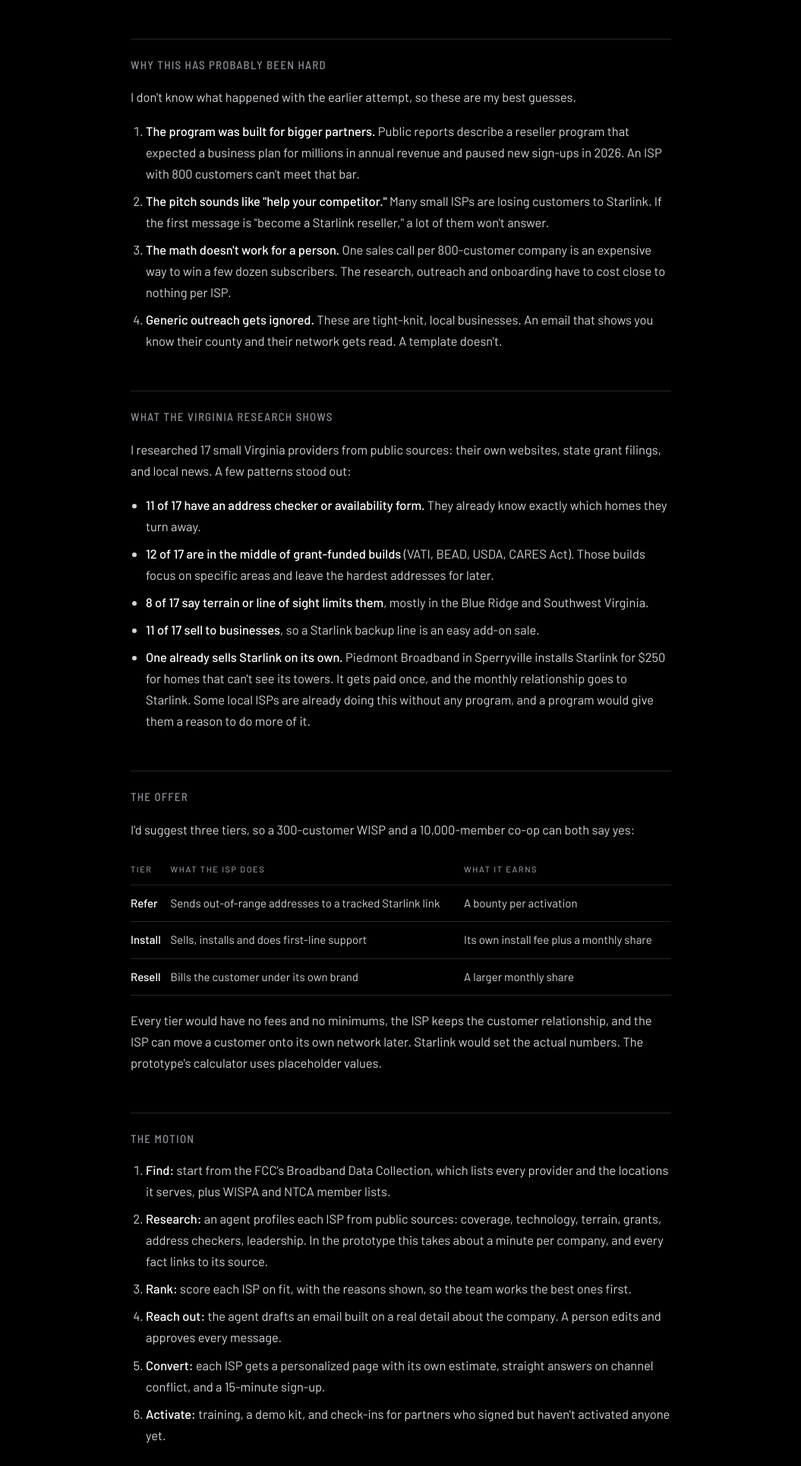
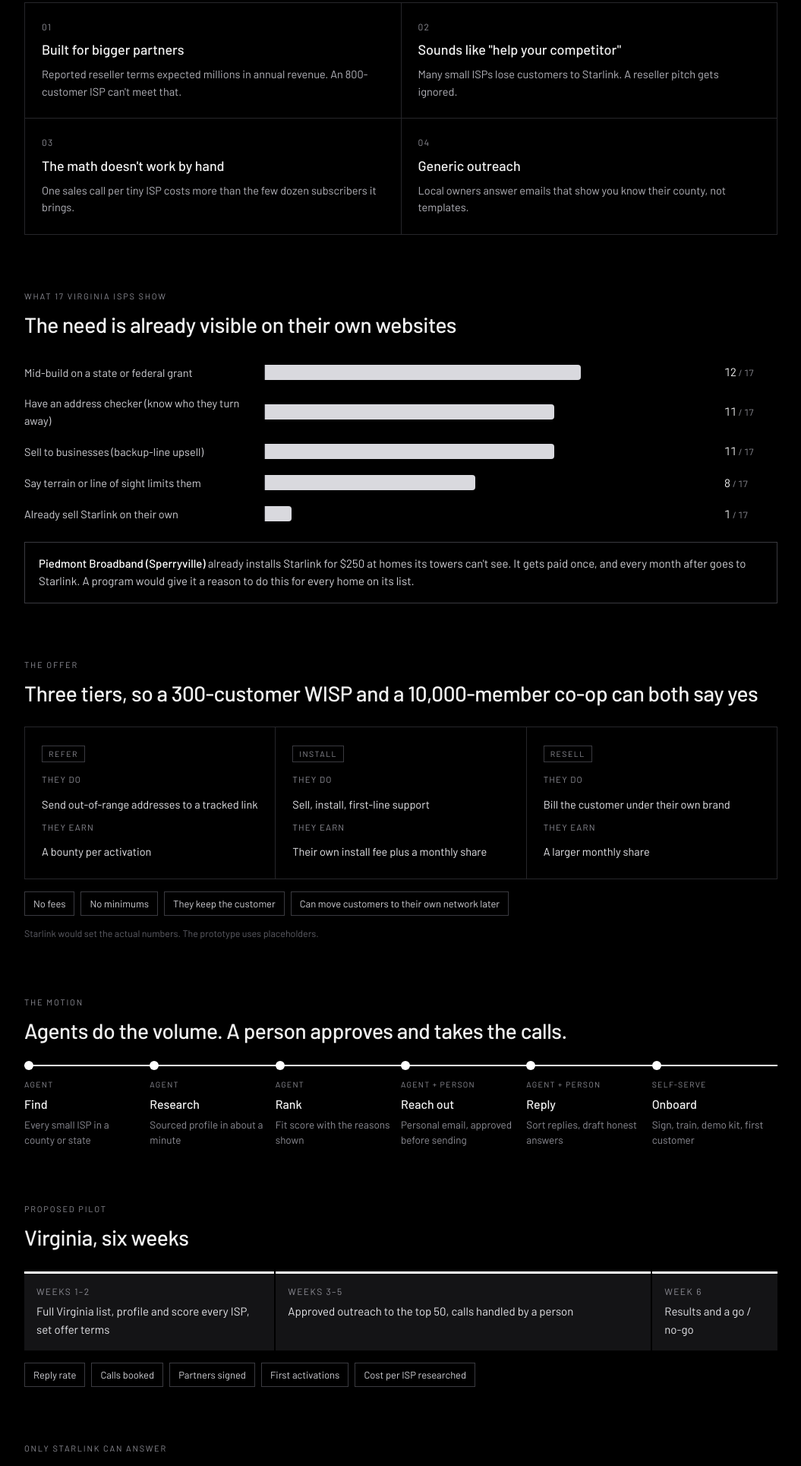
Before and after one commit to sofiaiuteri/local-isp-partners, a website: page memo.html in a window 1280 px wide. Shown: the part 871-2800 px from the top of the page at 76% size, without its empty margins (112-1167 px from the left). Drawn offline with Linux system fonts and the light colour scheme.

Commit message:
Memo: shorter, more visual layout (stats, chart, tier cards, flow, pilot timeline)
Co-Authored-By: Claude Opus 5.5 <noreply@anthropic.com>

```diff
--- a/memo.html
+++ b/memo.html
@@ -7,21 +7,60 @@
 <title>Memo · Signing up the long tail of small ISPs</title>
 <link rel="stylesheet" href="assets/style.css">
 <style>
-  .memo { max-width: 760px; margin: 0 auto; padding: 72px 24px 96px; }
-  .memo .eyebrow { font-size: 12px; color: var(--muted); }
-  .memo h1 { font-family: "Barlow Semi Condensed", sans-serif; font-weight: 500; text-transform: uppercase; letter-spacing: .03em; font-size: 44px; line-height: 1.05; margin: 14px 0 12px; }
-  .memo .byline { color: var(--muted); margin-bottom: 44px; }
-  .memo h2 { font-family: "Barlow Semi Condensed", sans-serif; font-weight: 500; text-transform: uppercase; letter-spacing: .08em; font-size: 15px; color: var(--muted); margin: 52px 0 14px; padding-top: 22px; border-top: 1px solid var(--line); }
-  .memo p, .memo li { color: #d4d4d9; font-size: 16.5px; line-height: 1.7; }
-  .memo strong { color: #fff; font-weight: 500; }
-  .memo ul, .memo ol { padding-left: 20px; }
-  .memo li { margin-bottom: 8px; }
-  .memo table { width: 100%; border-collapse: collapse; margin: 18px 0; font-size: 15px; }
-  .memo th, .memo td { text-align: left; padding: 12px 10px 12px 0; border-bottom: 1px solid var(--line); vertical-align: top; color: #d4d4d9; }
-  .memo th { font-size: 11px; letter-spacing: .14em; text-transform: uppercase; color: var(--muted); font-weight: 500; }
-  .memo .tldr { border: 1px solid var(--line-2); padding: 22px 26px; }
-  .memo .tldr p { margin: 0; }
-  .memo .note { color: var(--dim); font-size: 13.5px; }
+  .m { max-width: 1040px; margin: 0 auto; padding: 64px 24px 90px; }
+  .m .eyebrow { font-size: 12px; color: var(--muted); }
+  .m h1 { font-weight: 500; letter-spacing: -0.025em; font-size: clamp(34px, 4.6vw, 52px); line-height: 1.05; margin: 14px 0 10px; }
+  .m .byline { color: var(--muted); margin-bottom: 34px; }
+  .tldr { border-left: 2px solid #fff; padding: 4px 0 4px 22px; font-size: 21px; font-weight: 300; line-height: 1.55; color: #e6e6ea; max-width: 820px; }
+  .tldr b { font-weight: 500; color: #fff; }
+  .blk { margin-top: 72px; }
+  .blk > .k { font-size: 11px; letter-spacing: .16em; text-transform: uppercase; color: var(--muted); }
+  .blk > h2 { font-weight: 500; letter-spacing: -0.015em; font-size: 28px; margin: 8px 0 22px; }
+  .stats3 { display: grid; grid-template-columns: repeat(3, 1fr); border-top: 1px solid var(--line); border-bottom: 1px solid var(--line); }
+  .stats3 > div { padding: 26px 22px 26px 0; }
+  .stats3 .n { font-size: 48px; font-weight: 500; letter-spacing: -0.03em; line-height: 1; }
+  .stats3 .l { color: var(--muted); margin-top: 10px; font-size: 14.5px; max-width: 260px; }
+  .cards { display: grid; gap: 1px; background: var(--line); border: 1px solid var(--line); }
+  .cards.c2 { grid-template-columns: 1fr 1fr; } .cards.c3 { grid-template-columns: repeat(3, 1fr); }
+  .cards > div { background: #000; padding: 22px 22px 24px; }
+  .cards .num { font-size: 12px; color: var(--muted); letter-spacing: .1em; }
+  .cards h3 { margin: 8px 0 6px; font-size: 18px; font-weight: 500; }
+  .cards p { margin: 0; color: #b3b3ba; font-size: 14.5px; line-height: 1.55; }
+  .tier .tag { display: inline-block; font-size: 10.5px; letter-spacing: .14em; text-transform: uppercase; border: 1px solid var(--line-2); padding: 2px 8px; color: var(--muted); }
+  .tier dl { margin: 14px 0 0; display: grid; gap: 10px; font-size: 14.5px; }
+  .tier dt { color: var(--muted); font-size: 11.5px; letter-spacing: .1em; text-transform: uppercase; }
+  .tier dd { margin: 2px 0 0; color: #e6e6ea; }
+  .bars { display: grid; gap: 4px; }
+  .hbar { display: grid; grid-template-columns: 300px 1fr 70px; gap: 16px; align-items: center; padding: 7px 0; }
+  .hbar .lab { color: #cfcfd4; font-size: 14.5px; }
+  .hbar .track { height: 20px; border-left: 1px solid var(--line-2); }
+  .hbar .fill { height: 100%; background: #d9d9de; border-radius: 0 4px 4px 0; }
+  .hbar .val { font-variant-numeric: tabular-nums; font-size: 15px; }
+  .hbar .val span { color: var(--muted); font-size: 12px; }
+  .callout { margin-top: 18px; border: 1px solid var(--line-2); padding: 16px 18px; color: #cfcfd4; font-size: 15px; }
+  .callout b { color: #fff; font-weight: 500; }
+  .flow { display: grid; grid-template-columns: repeat(6, 1fr); gap: 0; border-top: 2px solid #fff; }
+  .flow > div { padding: 16px 14px 0 0; position: relative; }
+  .flow > div::before { content: ""; position: absolute; top: -7px; left: 0; width: 12px; height: 12px; border-radius: 50%; background: #fff; }
+  .flow .t { font-size: 16px; font-weight: 500; margin-top: 6px; }
+  .flow .d { color: var(--muted); font-size: 13.5px; margin-top: 4px; line-height: 1.5; }
+  .flow .who { font-size: 10.5px; letter-spacing: .12em; text-transform: uppercase; color: var(--muted); }
+  .timeline { display: grid; grid-template-columns: 2fr 3fr 1fr; gap: 2px; }
+  .timeline > div { background: var(--panel-2); border-top: 3px solid #fff; padding: 14px 16px 16px; }
+  .timeline .w { font-size: 12px; letter-spacing: .12em; text-transform: uppercase; color: var(--muted); }
+  .timeline .t { margin-top: 6px; color: #e6e6ea; font-size: 15px; }
+  .chips { display: flex; flex-wrap: wrap; gap: 8px; margin-top: 16px; }
+  .chips span { border: 1px solid var(--line-2); padding: 5px 11px; font-size: 13px; color: #cfcfd4; }
+  .qs { list-style: none; padding: 0; margin: 0; display: grid; grid-template-columns: 1fr 1fr; gap: 1px; background: var(--line); border: 1px solid var(--line); }
+  .qs li { background: #000; padding: 18px 20px; font-size: 15px; color: #e6e6ea; }
+  .end { margin-top: 64px; display: flex; gap: 12px; flex-wrap: wrap; }
+  .fine { color: var(--dim); font-size: 12.5px; margin-top: 14px; }
+  @media (max-width: 800px) {
+    .stats3, .cards.c2, .cards.c3, .qs, .timeline { grid-template-columns: 1fr; }
+    .flow { grid-template-columns: 1fr 1fr; row-gap: 26px; border-top: 0; }
+    .flow > div { border-top: 2px solid #fff; }
+    .hbar { grid-template-columns: 1fr 60px; } .hbar .track { grid-column: 1 / -1; grid-row: 2; }
+  }
 </style>
 </head>
 <body>
@@ -38,76 +77,99 @@
   </nav>
 </header>
 
-<article class="memo">
-  <div class="eyebrow caps">Memo · Concept</div>
+<article class="m">
+  <div class="eyebrow caps">Memo · Concept · 2-minute read</div>
   <h1>Signing up the long tail of small ISPs</h1>
-  <div class="byline">Sofia Iuteri, Washington and Lee University · October 2026</div>
+  <div class="byline">Sofia Iuteri, Washington and Lee University · November 2026</div>
 
-  <div class="tldr">
-    <p><strong>The short version.</strong> About 2,500 small ISPs serve 1.5 to 2 million customers, and almost all of them have addresses their own network can't reach. They're too small for a traditional reseller program, and too many to sign up one sales call at a time. I think the fix has two parts. The first is an offer built for them: no minimums, they keep the customer, and the pitch is about the homes they can't serve, not about reselling a competitor. The second is an agent-driven motion that researches every ISP, writes outreach a person approves, and makes sign-up self-serve. I built a working version for Virginia and propose a 6-week pilot there.</p>
+  <p class="tldr">Thousands of small ISPs can't reach every home they're asked to serve. They're <b>too small for a reseller program</b> and <b>too many to sign by hand</b>. The fix: an offer built for them, and <b>agents that do the research, outreach and onboarding</b>, tested first in a Virginia pilot.</p>
+
+  <section class="blk">
+    <div class="k">The opportunity</div>
+    <h2>Distribution through people rural customers already trust</h2>
+    <div class="stats3">
+      <div><div class="n">~2,500</div><div class="l">small independent ISPs across the US</div></div>
+      <div><div class="n">1.5–2M</div><div class="l">customers they serve combined</div></div>
+      <div><div class="n">Every one</div><div class="l">has a list of homes its own network can't reach</div></div>
+    </div>
+  </section>
+
+  <section class="blk">
+    <div class="k">Why it's been hard</div>
+    <h2>Four likely reasons, all fixable</h2>
+    <div class="cards c2">
+      <div><div class="num">01</div><h3>Built for bigger partners</h3><p>Reported reseller terms expected millions in annual revenue. An 800-customer ISP can't meet that.</p></div>
+      <div><div class="num">02</div><h3>Sounds like "help your competitor"</h3><p>Many small ISPs lose customers to Starlink. A reseller pitch gets ignored.</p></div>
+      <div><div class="num">03</div><h3>The math doesn't work by hand</h3><p>One sales call per tiny ISP costs more than the few dozen subscribers it brings.</p></div>
+      <div><div class="num">04</div><h3>Generic outreach</h3><p>Local owners answer emails that show you know their county, not templates.</p></div>
+    </div>
+  </section>
+
+  <section class="blk">
+    <div class="k">What 17 Virginia ISPs show</div>
+    <h2>The need is already visible on their own websites</h2>
+    <div class="bars" aria-label="Share of 17 researched Virginia ISPs with each signal">
+      <div class="hbar" title="12 of 17"><div class="lab">Mid-build on a state or federal grant</div><div class="track"><div class="fill" style="width:70.6%"></div></div><div class="val">12 <span>/ 17</span></div></div>
+      <div class="hbar" title="11 of 17"><div class="lab">Have an address checker (know who they turn away)</div><div class="track"><div class="fill" style="width:64.7%"></div></div><div class="val">11 <span>/ 17</span></div></div>
+      <div class="hbar" title="11 of 17"><div class="lab">Sell to businesses (backup-line upsell)</div><div class="track"><div class="fill" style="width:64.7%"></div></div><div class="val">11 <span>/ 17</span></div></div>
+      <div class="hbar" title="8 of 17"><div class="lab">Say terrain or line of sight limits them</div><div class="track"><div class="fill" style="width:47.1%"></div></div><div class="val">8 <span>/ 17</span></div></div>
+      <div class="hbar" title="1 of 17"><div class="lab">Already sell Starlink on their own</div><div class="track"><div class="fill" style="width:5.9%"></div></div><div class="val">1 <span>/ 17</span></div></div>
+    </div>
+    <div class="callout"><b>Piedmont Broadband (Sperryville)</b> already installs Starlink for $250 at homes its towers can't see. It gets paid once, and every month after goes to Starlink. A program would give it a reason to do this for every home on its list.</div>
+  </section>
+
+  <section class="blk">
+    <div class="k">The offer</div>
+    <h2>Three tiers, so a 300-customer WISP and a 10,000-member co-op can both say yes</h2>
+    <div class="cards c3">
+      <div class="tier"><span class="tag">Refer</span><dl><dt>They do</dt><dd>Send out-of-range addresses to a tracked link</dd><dt>They earn</dt><dd>A bounty per activation</dd></dl></div>
+      <div class="tier"><span class="tag">Install</span><dl><dt>They do</dt><dd>Sell, install, first-line support</dd><dt>They earn</dt><dd>Their own install fee plus a monthly share</dd></dl></div>
+      <div class="tier"><span class="tag">Resell</span><dl><dt>They do</dt><dd>Bill the customer under their own brand</dd><dt>They earn</dt><dd>A larger monthly share</dd></dl></div>
+    </div>
+    <div class="chips"><span>No fees</span><span>No minimums</span><span>They keep the customer</span><span>Can move customers to their own network later</span></div>
+    <p class="fine">Starlink would set the actual numbers. The prototype uses placeholders.</p>
+  </section>
+
+  <section class="blk">
+    <div class="k">The motion</div>
+    <h2>Agents do the volume. A person approves and takes the calls.</h2>
+    <div class="flow">
+      <div><div class="who">Agent</div><div class="t">Find</div><div class="d">Every small ISP in a county or state</div></div>
+      <div><div class="who">Agent</div><div class="t">Research</div><div class="d">Sourced profile in about a minute</div></div>
+      <div><div class="who">Agent</div><div class="t">Rank</div><div class="d">Fit score with the reasons shown</div></div>
+      <div><div class="who">Agent + person</div><div class="t">Reach out</div><div class="d">Personal email, approved before sending</div></div>
+      <div><div class="who">Agent + person</div><div class="t">Reply</div><div class="d">Sort replies, draft honest answers</div></div>
+      <div><div class="who">Self-serve</div><div class="t">Onboard</div><div class="d">Sign, train, demo kit, first customer</div></div>
+    </div>
+  </section>
+
+  <section class="blk">
+    <div class="k">Proposed pilot</div>
+    <h2>Virginia, six weeks</h2>
+    <div class="timeline">
+      <div><div class="w">Weeks 1–2</div><div class="t">Full Virginia list, profile and score every ISP, set offer terms</div></div>
+      <div><div class="w">Weeks 3–5</div><div class="t">Approved outreach to the top 50, calls handled by a person</div></div>
+      <div><div class="w">Week 6</div><div class="t">Results and a go / no-go</div></div>
+    </div>
+    <div class="chips"><span>Reply rate</span><span>Calls booked</span><span>Partners signed</span><span>First activations</span><span>Cost per ISP researched</span></div>
+  </section>
+
+  <section class="blk">
+    <div class="k">Only Starlink can answer</div>
+    <h2>Open questions</h2>
+    <ul class="qs">
+      <li>What tripped up the earlier attempt: the offer, the targeting or the outreach?</li>
+      <li>What can partners earn today, and who signs the agreement?</li>
+      <li>Is there a list of ISPs already contacted, or already reselling?</li>
+      <li>How should channel conflict work where Starlink sells direct?</li>
+    </ul>
+  </section>
+
+  <div class="end">
+    <a class="btn solid" href="index.html?tour=1">Take the 2-minute tour</a>
+    <a class="btn" href="console.html">Open the Partner Console</a>
   </div>
-
-  <h2>The opportunity</h2>
-  <p>Starlink is already the clear choice for rural and mobile customers. The hard part of reaching the rest of rural America is distribution, because many of those households trust a local provider that has served the county for decades. Those providers fall into four groups: fixed wireless ISPs, rural telephone companies and co-ops, electric co-ops that have moved into fiber, and small local fiber builders. Each has a few hundred to a few thousand customers, plus a list of homes it can't reach.</p>
-
-  <h2>Why this has probably been hard</h2>
-  <p>I don't know what happened with the earlier attempt, so these are my best guesses.</p>
-  <ol>
-    <li><strong>The program was built for bigger partners.</strong> Public reports describe a reseller program that expected a business plan for millions in annual revenue and paused new sign-ups in 2026. An ISP with 800 customers can't meet that bar.</li>
-    <li><strong>The pitch sounds like "help your competitor."</strong> Many small ISPs are losing customers to Starlink. If the first message is "become a Starlink reseller," a lot of them won't answer.</li>
-    <li><strong>The math doesn't work for a person.</strong> One sales call per 800-customer company is an expensive way to win a few dozen subscribers. The research, outreach and onboarding have to cost close to nothing per ISP.</li>
-    <li><strong>Generic outreach gets ignored.</strong> These are tight-knit, local businesses. An email that shows you know their county and their network gets read. A template doesn't.</li>
-  </ol>
-
-  <h2>What the Virginia research shows</h2>
-  <p>I researched 17 small Virginia providers from public sources: their own websites, state grant filings, and local news. A few patterns stood out:</p>
-  <ul>
-    <li><strong>11 of 17 have an address checker or availability form.</strong> They already know exactly which homes they turn away.</li>
-    <li><strong>12 of 17 are in the middle of grant-funded builds</strong> (VATI, BEAD, USDA, CARES Act). Those builds focus on specific areas and leave the hardest addresses for later.</li>
-    <li><strong>8 of 17 say terrain or line of sight limits them</strong>, mostly in the Blue Ridge and Southwest Virginia.</li>
-    <li><strong>11 of 17 sell to businesses</strong>, so a Starlink backup line is an easy add-on sale.</li>
-    <li><strong>One already sells Starlink on its own.</strong> Piedmont Broadband in Sperryville installs Starlink for $250 for homes that can't see its towers. It gets paid once, and the monthly relationship goes to Starlink. Some local ISPs are already doing this without any program, and a program would give them a reason to do more of it.</li>
-  </ul>
-
-  <h2>The offer</h2>
-  <p>I'd suggest three tiers, so a 300-customer WISP and a 10,000-member co-op can both say yes:</p>
-  <table>
-    <tr><th>Tier</th><th>What the ISP does</th><th>What it earns</th></tr>
-    <tr><td><strong>Refer</strong></td><td>Sends out-of-range addresses to a tracked Starlink link</td><td>A bounty per activation</td></tr>
-    <tr><td><strong>Install</strong></td><td>Sells, installs and does first-line support</td><td>Its own install fee plus a monthly share</td></tr>
-    <tr><td><strong>Resell</strong></td><td>Bills the customer under its own brand</td><td>A larger monthly share</td></tr>
-  </table>
-  <p>Every tier would have no fees and no minimums, the ISP keeps the customer relationship, and the ISP can move a customer onto its own network later. Starlink would set the actual numbers. The prototype's calculator uses placeholder values.</p>
-
-  <h2>The motion</h2>
-  <ol>
-    <li><strong>Find:</strong> start from the FCC's Broadband Data Collection, which lists every provider and the locations it serves, plus WISPA and NTCA member lists.</li>
-    <li><strong>Research:</strong> an agent profiles each ISP from public sources: coverage, technology, terrain, grants, address checkers, leadership. In the prototype this takes about a minute per company, and every fact links to its source.</li>
-    <li><strong>Rank:</strong> score each ISP on fit, with the reasons shown, so the team works the best ones first.</li>
-    <li><strong>Reach out:</strong> the agent drafts an email built on a real detail about the company. A person edits and approves every message.</li>
-    <li><strong>Convert:</strong> each ISP gets a personalized page with its own estimate, straight answers on channel conflict, and a 15-minute sign-up.</li>
-    <li><strong>Activate:</strong> training, a demo kit, and check-ins for partners who signed but haven't activated anyone yet.</li>
-  </ol>
-
-  <h2>Proposed pilot: Virginia, 6 weeks</h2>
-  <ul>
-    <li><strong>Weeks 1 to 2:</strong> build the full list of Virginia providers from FCC data, profile and score all of them, and finalize offer terms with the team.</li>
-    <li><strong>Weeks 3 to 5:</strong> approved outreach to the top 50, with calls handled by a person.</li>
-    <li><strong>Week 6:</strong> results and a decision.</li>
-  </ul>
-  <p>What I'd measure: reply rate, calls booked, partners signed, first activations, and research cost per ISP. A good result would show this works without a full-time salesperson per state. Then it rolls out state by state.</p>
-
-  <h2>What only Starlink can answer</h2>
-  <ul>
-    <li>What tripped up the earlier attempt: the offer, the targeting, or the outreach?</li>
-    <li>What can partners actually earn today (bounty, install fee, monthly share), and who signs the agreement?</li>
-    <li>Is there a list of ISPs already contacted, or already reselling, that a pilot should start from or skip?</li>
-    <li>How does the team want to handle channel conflict in areas where Starlink sells direct?</li>
-  </ul>
-
-  <h2>What I've built so far</h2>
-  <p>A working prototype: a <a href="console.html">Partner Console</a> with 17 researched Virginia ISPs, fit scores and editable drafts, a live research agent that profiles any ISP you name, and a <a href="partner.html">personalized partner page</a> for each one. ISP details come from public sources and are linked. Earnings figures and program terms are placeholders until Starlink sets them.</p>
-  <p class="note">This is an independent concept. It is not affiliated with or endorsed by SpaceX or Starlink.</p>
+  <p class="fine">Independent concept. Not affiliated with or endorsed by SpaceX or Starlink. ISP details come from public sources and are linked in the console.</p>
 </article>
 
 <div class="disclaimer">Concept prototype by Sofia Iuteri, Washington and Lee University. Not affiliated with or endorsed by SpaceX or Starlink.</div>
```
Also changed, not shown: 1 other file.
